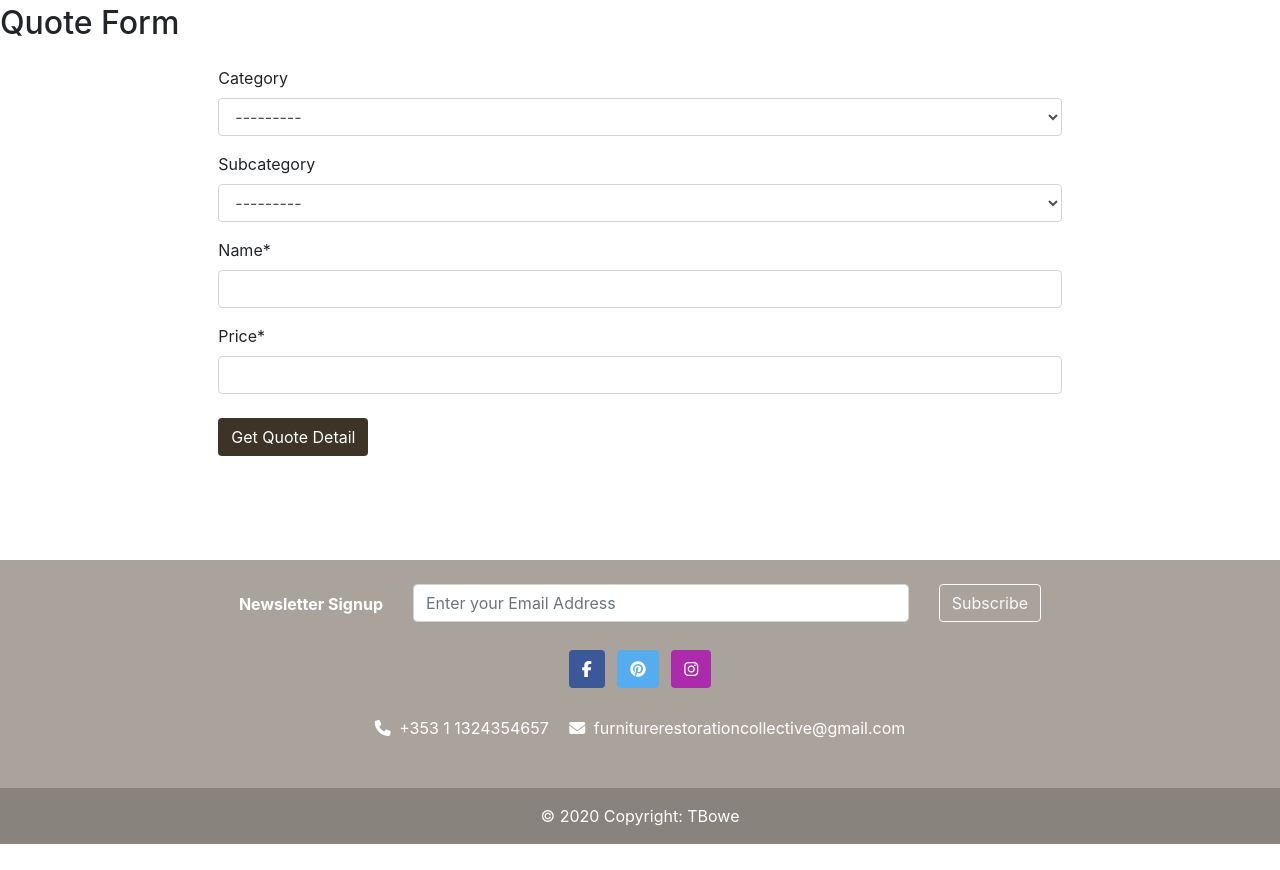
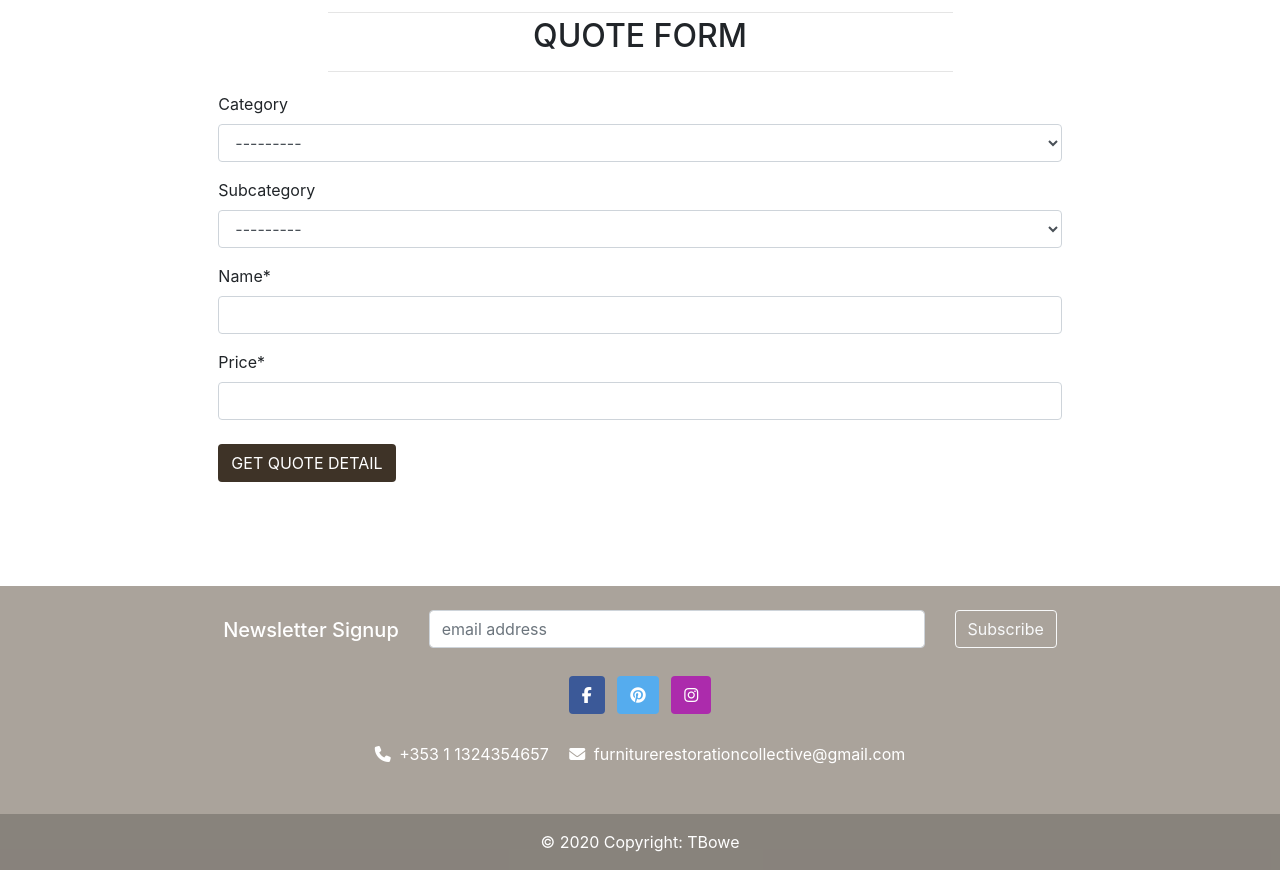
Before and after one commit to teresabowe/furniture-restoration-collective, a Django app: page /products/quote/ in a window 1280 px wide. Shown: the part 168-1038 px from the top of the page. Before the commit the page ends 1012 px from the top, so only its background shows below. Run offline with Django 3.2, Linux system fonts and the light colour scheme; data comes from the database, SQL or seed files in the repository; parts of the project's set-up code (start-up, migrations or seed data) failed here and were passed over; some libraries are stand-ins or nearby versions.

Commit message:
style: improve styling on footer and quote form

```diff
--- a/products/templates/products/quote_form.html
+++ b/products/templates/products/quote_form.html
@@ -24,8 +24,11 @@
 </head>
 
 <body>
-<h1>{{product_id}}</h1>
-<h2>Quote Form</h2>
+    <div class="col text-center mt-3">
+        <hr class="w-50 mb-1">
+        <h2 class="logo-font">Quote Form</h2>
+        <hr class="w-50 mb-1">
+    </div>
     <div class="row">
         <div class="col-md-8 mt-3 mb-5 offset-md-2">
             <form method="post" id="ProductQuoteForm"
@@ -35,7 +38,7 @@
                 {% csrf_token %}
                 {{ form|crispy }}
 
-                <a class="btn btn-taupe rounded-1 text-white my-2" href="javascript:getProductId();">Get Quote Detail</a>
+                <a class="btn btn-taupe rounded-1 text-white my-2 text-uppercase" href="javascript:getProductId();">Get Quote Detail</a>
             </form>
 
         </div>
--- a/templates/base.html
+++ b/templates/base.html
@@ -151,17 +151,15 @@
               <div class="row d-flex justify-content-center">
                 <!--Grid column-->
                 <div class="col-auto">
-                  <p class="pt-2">
-                    <strong>Newsletter Signup</strong>
-                  </p>
+                  <h5 class="pt-2">Newsletter Signup</h5>
                 </div>
                 <!--Grid column-->
 
                 <!--Grid column-->
                 <div class="col-md-5 col-12">
                   <!-- Email input -->
-                  <div class="form-outline form-white mb-4">
-                    <input type="email" id="form5Example29" class="form-control" placeholder="Enter your Email Address"/>
+                  <div class="form-outline form-white mb-4 text-light">
+                    <input type="email" id="form5Example29" class="form-control" placeholder="email address"/>
                   </div>
                 </div>
                 <!--Grid column-->
```
